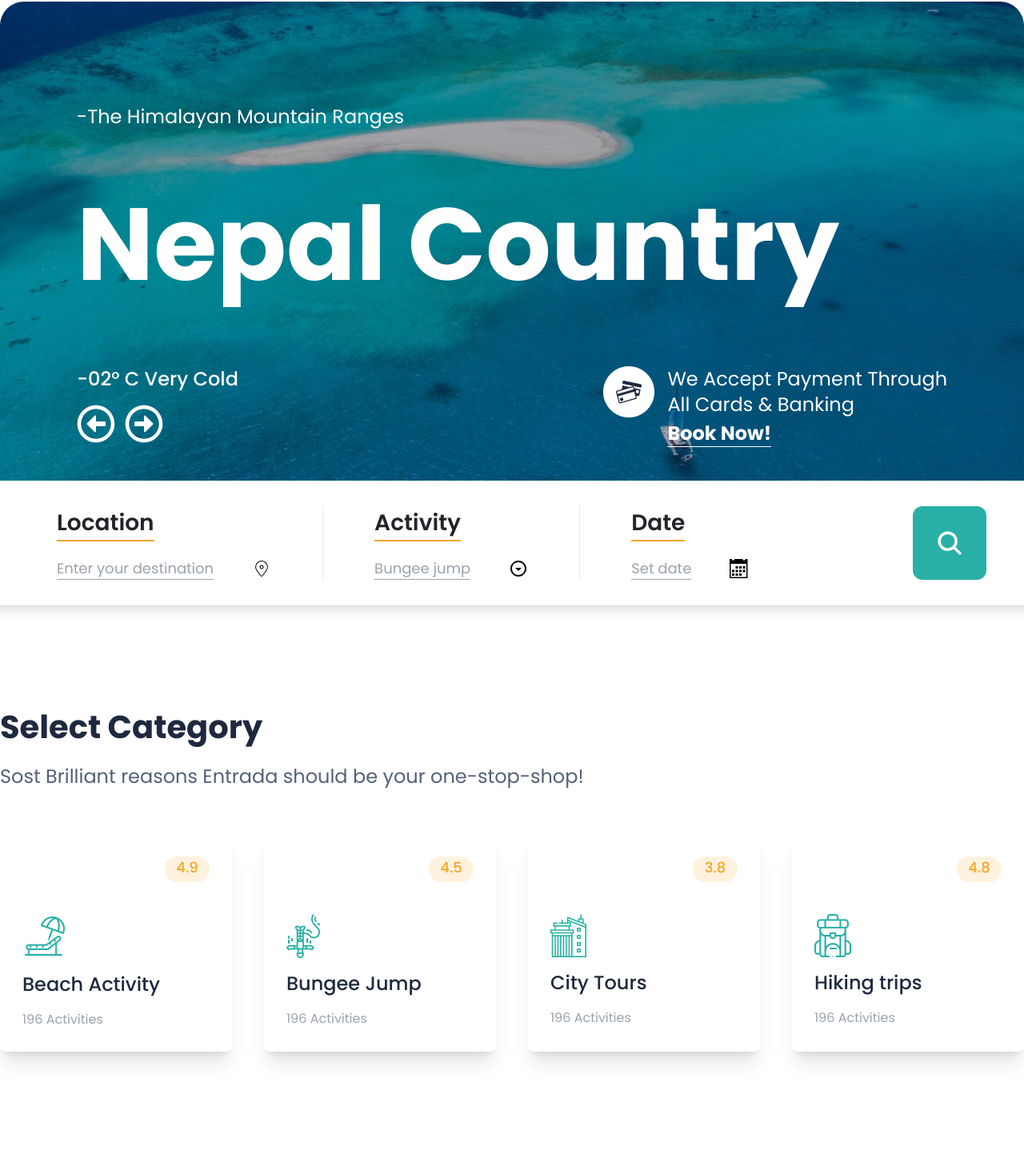
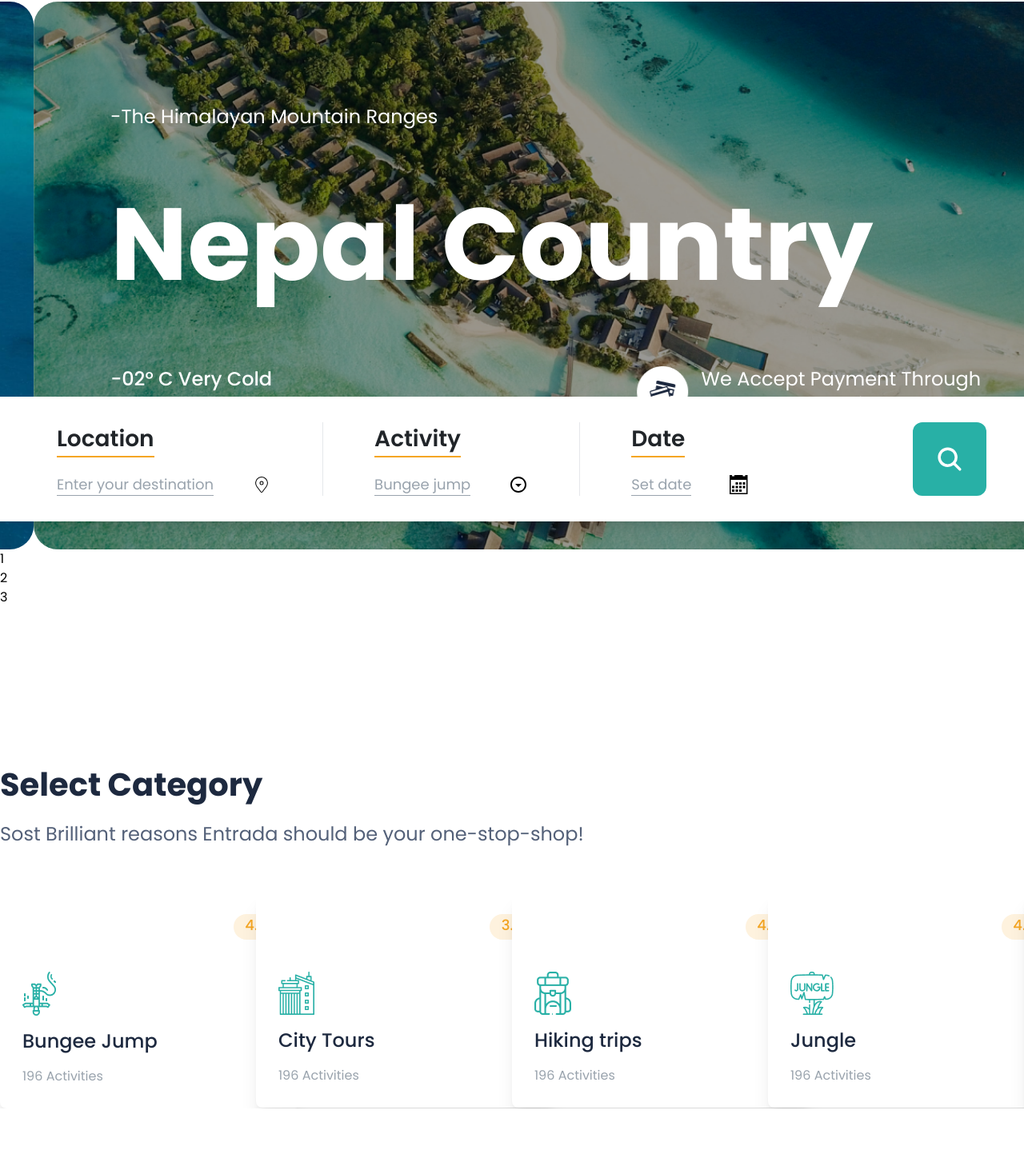
Before and after one commit to Afridul369/Emprise-Nepal, a React (Vite) app: page / in a window 1280 px wide. Shown: the part 158-1611 px from the top of the page at 80% size. Built offline with nearby package versions, Linux system fonts and the light colour scheme.

Commit message:
Slider Added

```diff
--- a/src/Components/ActivityCard.jsx
+++ b/src/Components/ActivityCard.jsx
@@ -1,6 +1,5 @@
 import React from 'react'
 import Image from './Image'
-
 import Text from './Text'
 import Badge from './Badge'
 
--- a/src/Components/TourCard.jsx
+++ b/src/Components/TourCard.jsx
@@ -2,8 +2,8 @@ import React from 'react'
 import Image from './Image'
 import Text from './Text'
 import Flex from './Flex'
+import Rating from './Rating'
 import { FaRegHeart } from 'react-icons/fa'
-import Rating from './Rating'
 import { CiClock2 } from 'react-icons/ci'
 import { FaCheck } from 'react-icons/fa6'
 
--- a/src/Layouts/BannerPart/BannerPart.jsx
+++ b/src/Layouts/BannerPart/BannerPart.jsx
@@ -14,21 +14,21 @@ import Slider from "react-slick";
 import "slick-carousel/slick/slick.css";
 
 const BannerPart = () => {
-    // var settings  = {
-    //     infinite: true,
-    //     slidesToShow: 1,
-    //     slidesToScroll: 1,
-    //     adaptiveHeight: true,
-    //     arrows:false,
-    //     autoplay: true,
-    //     speed: 1000,
-    //     dots:true,
-    //   };
+    var settings  = {
+        infinite: true,
+        slidesToShow: 1,
+        slidesToScroll: 1,
+        adaptiveHeight: true,
+        arrows:false,
+        autoplay: true,
+        speed: 1000,
+        dots:true,
+      };
   return (
     <>
     <div className="pt-12 pb-32">
         <Container>
-            {/* <Slider {...settings}> */}
+            <Slider {...settings}>
                 <div className="bg-Banner rounded-[30px] bg-no-repeat bg-cover bg-center py-32 px-24 relative">
                     <Text as={'p'} text={'-The Himalayan Mountain Ranges'} className={'text-2xl text-white mb-12'} />
                     <Text as={'h1'} text={'Nepal Country'} className={'text-[128px] font-bold text-white mb-14'} />
@@ -51,51 +51,8 @@ const BannerPart = () => {
                             </Flex>
                         </div>
                     </Flex>
-                    <div className="w-[1330px] px-8 py-8 bg-white rounded-lg left-1/2 -translate-x-1/2 absolute bottom-[-70px] shadow-lg">
-                        <Flex className={''}>
-                            <SearchContent title={'Location'} dec={'Enter your destination'} icon={<CiLocationOn className='text-2xl text-black'/>}/>
-                            <SearchContent title={'Activity'} dec={'Bungee jump'} icon={<MdOutlineArrowDropDownCircle  className='text-2xl text-black'/>}/>
-                            <SearchContent  title={'Date'} dec={'Set date'} icon={<ImCalendar className='text-2xl text-black'/>} className={'border-none'}/>
-                            <div className="p-7 bg-SeaGreen rounded-xl ml-auto mr-10">
-                                <IoSearch className='text-4xl text-white'/>
-                            </div>
-                        </Flex>
-                    </div>
                 </div>
                 {/* ======Banner 2====== */}
-                {/* <div className="bg-Banner2 rounded-[30px] bg-no-repeat bg-cover bg-center py-32 px-24 relative">
-                    <Text as={'p'} text={'-The Himalayan Mountain Ranges'} className={'text-2xl text-white mb-12'} />
-                    <Text as={'h1'} text={'Nepal Country'} className={'text-[128px] font-bold text-white mb-14'} />
-                    <Flex className={'justify-between'}>
-                        <div className="">
-                            <Text as={'p'} text={'-02° C Very Cold'} className={'text-2xl font-medium mb-4 text-white'} />
-                            <Flex className={'gap-x-3'}>
-                                <FaRegArrowAltCircleLeft className='text-5xl text-white'/>
-                                <FaRegArrowAltCircleRight className='text-5xl text-white'/>
-                            </Flex>
-                        </div>
-                        <div className="">
-                            <Flex className={'gap-x-4'}>
-                                <Image imgSrc={Bannericon1} imgAlt={'Bannericon1'}/>
-                                <div className="">
-                                    <Text as={'p'} text={'We Accept Payment Through '} className={'text-2xl text-white'} />
-                                    <Text as={'p'} text={'All Cards & Banking'} className={'text-2xl text-white'} />
-                                    <Text as={'p'} text={'Book Now!'} className={'text-2xl font-bold border-b border-white mt-1 inline-block text-white'} />
-                                </div>
-                            </Flex>
-                        </div>
-                    </Flex>
-                    <div className="w-[1330px] px-8 py-8 bg-white rounded-lg left-1/2 -translate-x-1/2 absolute bottom-[-70px] shadow-lg">
-                        <Flex className={''}>
-                            <SearchContent title={'Location'} dec={'Enter your destination'} icon={<CiLocationOn className='text-2xl text-black'/>}/>
-                            <SearchContent title={'Activity'} dec={'Bungee jump'} icon={<MdOutlineArrowDropDownCircle  className='text-2xl text-black'/>}/>
-                            <SearchContent  title={'Date'} dec={'Set date'} icon={<ImCalendar className='text-2xl text-black'/>} className={'border-none'}/>
-                            <div className="p-7 bg-SeaGreen rounded-xl ml-auto mr-10">
-                                <IoSearch className='text-4xl text-white'/>
-                            </div>
-                        </Flex>
-                    </div>
-                </div>
                 <div className="bg-Banner rounded-[30px] bg-no-repeat bg-cover bg-center py-32 px-24 relative">
                     <Text as={'p'} text={'-The Himalayan Mountain Ranges'} className={'text-2xl text-white mb-12'} />
                     <Text as={'h1'} text={'Nepal Country'} className={'text-[128px] font-bold text-white mb-14'} />
@@ -118,7 +75,32 @@ const BannerPart = () => {
                             </Flex>
                         </div>
                     </Flex>
-                    <div className="w-[1330px] px-8 py-8 bg-white rounded-lg left-1/2 -translate-x-1/2 absolute bottom-[-70px] shadow-lg">
+                </div>
+                <div className="bg-Banner2 rounded-[30px] bg-no-repeat bg-cover bg-center py-32 px-24 relative">
+                    <Text as={'p'} text={'-The Himalayan Mountain Ranges'} className={'text-2xl text-white mb-12'} />
+                    <Text as={'h1'} text={'Nepal Country'} className={'text-[128px] font-bold text-white mb-14'} />
+                    <Flex className={'justify-between'}>
+                        <div className="">
+                            <Text as={'p'} text={'-02° C Very Cold'} className={'text-2xl font-medium mb-4 text-white'} />
+                            <Flex className={'gap-x-3'}>
+                                <FaRegArrowAltCircleLeft className='text-5xl text-white'/>
+                                <FaRegArrowAltCircleRight className='text-5xl text-white'/>
+                            </Flex>
+                        </div>
+                        <div className="">
+                            <Flex className={'gap-x-4'}>
+                                <Image imgSrc={Bannericon1} imgAlt={'Bannericon1'}/>
+                                <div className="">
+                                    <Text as={'p'} text={'We Accept Payment Through '} className={'text-2xl text-white'} />
+                                    <Text as={'p'} text={'All Cards & Banking'} className={'text-2xl text-white'} />
+                                    <Text as={'p'} text={'Book Now!'} className={'text-2xl font-bold border-b border-white mt-1 inline-block text-white'} />
+                                </div>
+                            </Flex>
+                        </div>
+                    </Flex>
+                </div>
+            </Slider>
+                    <div className="w-[1330px] px-8 py-8 bg-white rounded-lg left-1/2 -translate-x-1/2 absolute bottom-[-10px] shadow-lg z-20">
                         <Flex className={''}>
                             <SearchContent title={'Location'} dec={'Enter your destination'} icon={<CiLocationOn className='text-2xl text-black'/>}/>
                             <SearchContent title={'Activity'} dec={'Bungee jump'} icon={<MdOutlineArrowDropDownCircle  className='text-2xl text-black'/>}/>
@@ -128,8 +110,6 @@ const BannerPart = () => {
                             </div>
                         </Flex>
                     </div>
-                </div>  */}
-            {/* </Slider> */}
         </Container>
     </div>
     </>
--- a/src/Layouts/CategoryPart/CategoryPart.jsx
+++ b/src/Layouts/CategoryPart/CategoryPart.jsx
@@ -6,18 +6,23 @@ import Beach from '../../assets/beach.png'
 import Bungee from '../../assets/bungee.png'
 import City from '../../assets/city.png'
 import Backpack from '../../assets/backpack.png'
+import Jungle from '../../assets/jungle.png'
 import ActivityCard from '../../Components/ActivityCard'
-import Slider from "react-slick";
+import Slider from 'react-slick';
+import "slick-carousel/slick/slick.css";
 
 
 const CategoryPart = () => {
-    // var settings = {
-    //     dots: true,
-    //     infinite: true,
-    //     speed: 500,
-    //     slidesToShow: 1,
-    //     slidesToScroll: 1
-    //   };
+    var settings  = {
+        infinite: true,
+        slidesToShow: 4,
+        slidesToScroll: 1,
+        adaptiveHeight: true,
+        arrows:false,
+        autoplay: true,
+        speed: 1000,
+        // dots:true,
+      };
 
   return (
    <>
@@ -29,14 +34,18 @@ const CategoryPart = () => {
                     <Text as={'p'} text={'Sost Brilliant reasons Entrada should be your one-stop-shop!'} className={'text-2xl font-poppins text-Grey3'} />
                 </div>
             </Flex>
-            {/* <Slider {...settings}>
-             </Slider> */}
-            <Flex className={'gap-x-10'}>
+            {/* <Flex className={'gap-x-10'}>    */}
+
+            <Slider {...settings}>
                 <ActivityCard Badgetitle={'4.9'} Cardimg={Beach} title={'Beach Activity'}/>
                 <ActivityCard Badgetitle={'4.5'} Cardimg={Bungee} title={'Bungee Jump'}/>
                 <ActivityCard Badgetitle={'3.8'} Cardimg={City} title={'City Tours'}/>
                 <ActivityCard Badgetitle={'4.8'} Cardimg={Backpack} title={'Hiking trips'}/>
-            </Flex>
+                <ActivityCard Badgetitle={'4.8'} Cardimg={Jungle} title={'Jungle'}/>
+             </Slider>
+
+
+            {/* </Flex> */}
 
 
         </Container>
--- a/src/Layouts/DestinationPart/DestinationPart.jsx
+++ b/src/Layouts/DestinationPart/DestinationPart.jsx
@@ -22,7 +22,7 @@ const DestinationPart = () => {
             <div className="">
                 <Flex className={'justify-between'}>
                     <div className="">
-                        <div className="relative">
+                        <div className="relative hover:scale-105 duration-500">
                             <Image imgSrc={Destinationimg1} imgAlt={'Destinationimg1'} className={'mb-8'}/>
                             <div className="w-[56px] h-8 bg-AntiqWhite rounded-2xl  text-center items-center absolute top-8 left-8">
                                 <Text as={'p'} text={'4.5'} className={'text-Orange text-[18px] font-medium py-1 '}/>
@@ -32,7 +32,7 @@ const DestinationPart = () => {
                                 <Text as={'p'} text={'Waterfall'} className={'text-base  text-white'} />
                             </div>
                         </div>
-                        <div className="relative">
+                        <div className="relative hover:scale-105 duration-500">
                             <Image imgSrc={Destinationimg2} imgAlt={'Destinationimg2'} className={'mb-8'}/>
                             <div className="w-[56px] h-8 bg-AntiqWhite rounded-2xl  text-center items-center absolute top-8 left-8">
                                 <Text as={'p'} text={'4.2'} className={'text-Orange text-[18px] font-medium py-1 '}/>
@@ -43,7 +43,7 @@ const DestinationPart = () => {
                             </div>
                         </div>
                     </div>
-                    <div className="relative">
+                    <div className="relative hover:scale-105 duration-500">
                         <Image imgSrc={Destinationimg3} imgAlt={'Destinationimg3'}/>
                         <div className="w-[56px] h-8 bg-AntiqWhite rounded-2xl  text-center items-center absolute top-8 left-8">
                             <Text as={'p'} text={'4.7'} className={'text-Orange text-[18px] font-medium py-1 '}/>
@@ -54,7 +54,7 @@ const DestinationPart = () => {
                         </div>
                     </div>
                     <div className="">
-                        <div className="relative">
+                        <div className="relative hover:scale-105 duration-500">
                             <Image imgSrc={Destinationimg4} imgAlt={'Destinationimg4'} className={'mb-8'}/>
                             <div className="w-[56px] h-8 bg-AntiqWhite rounded-2xl  text-center items-center absolute top-8 left-8">
                                 <Text as={'p'} text={'4.2'} className={'text-Orange text-[18px] font-medium py-1 '}/>
@@ -65,7 +65,7 @@ const DestinationPart = () => {
                             </div>
                         </div>
                         <Flex className={'justify-between'}>
-                            <div className="relative">
+                            <div className="relative hover:scale-105 duration-500">
                                 <Image imgSrc={Destinationimg5} imgAlt={'Destinationimg4'} className={'mb-8'}/>
                                 <div className="w-[56px] h-8 bg-AntiqWhite rounded-2xl  text-center items-center absolute top-8 left-8">
                                     <Text as={'p'} text={'4.2'} className={'text-Orange text-[18px] font-medium py-1 '}/>
@@ -75,7 +75,7 @@ const DestinationPart = () => {
                                     <Text as={'p'} text={'Waterfall'} className={'text-base  text-white'} />
                                 </div>
                             </div>
-                            <div className="relative">
+                            <div className="relative hover:scale-105 duration-500">
                                 <Image imgSrc={Destinationimg6} imgAlt={'Destinationimg4'} className={'mb-8'}/>
                                 <div className="w-[56px] h-8 bg-AntiqWhite rounded-2xl  text-center items-center absolute top-8 left-8">
                                     <Text as={'p'} text={'4.2'} className={'text-Orange text-[18px] font-medium py-1 '}/>
--- a/src/Layouts/TrendingPart/TrendingPart.jsx
+++ b/src/Layouts/TrendingPart/TrendingPart.jsx
@@ -6,8 +6,21 @@ import TourCard from '../../Components/TourCard'
 import Tourimg1 from '../../assets/tourimg1.png'
 import Tourimg2 from '../../assets/tourimg2.png'
 import Tourimg3 from '../../assets/tourimg3.png'
+import Tourimg4 from '../../assets/tourimg4.png'
+import Slider from 'react-slick';
+import "slick-carousel/slick/slick.css";
 
 const TrendingPart = () => {
+    var settings  = {
+        infinite: true,
+        slidesToShow: 3,
+        slidesToScroll: 1,
+        adaptiveHeight: true,
+        arrows:false,
+        autoplay: true,
+        speed: 1000,
+        // dots:true,
+      };
   return (
     <>
     <div className="py-16">
@@ -18,11 +31,14 @@ const TrendingPart = () => {
                     <Text as={'p'} text={'Sost Brilliant reasons Entrada should be your one-stop-shop!'} className={'text-2xl font-poppins text-Grey3'} />
                 </div>
             </Flex>
-            <Flex className={'justify-between'}>
+            {/* <Flex className={'justify-between'}> */}
+            <Slider {...settings}>
                 <TourCard imgSrc={Tourimg1} title={'Mountain Hiking Tour'} description={'Hiking Tour | Stoke on Trent'} price={'$895.00'}/>
                 <TourCard imgSrc={Tourimg2} title={'Train Tour Skyline'} description={'Hiking Tour | Stoke on Trent'} price={'$895.00'}/>
                 <TourCard imgSrc={Tourimg3} title={'Forest Wild Life'} description={'Hiking Tour | Stoke on Trent'} price={'$895.00'}/>
-            </Flex>
+                <TourCard imgSrc={Tourimg4} title={'Forest Wild Life'} description={'Hiking Tour | Stoke on Trent'} price={'$895.00'}/>
+                </Slider>
+            {/* </Flex> */}
         </Container>
     </div>
     </>
```
Also changed, not shown: src/assets/jungle.png (added), src/assets/tourimg4.png (added).
